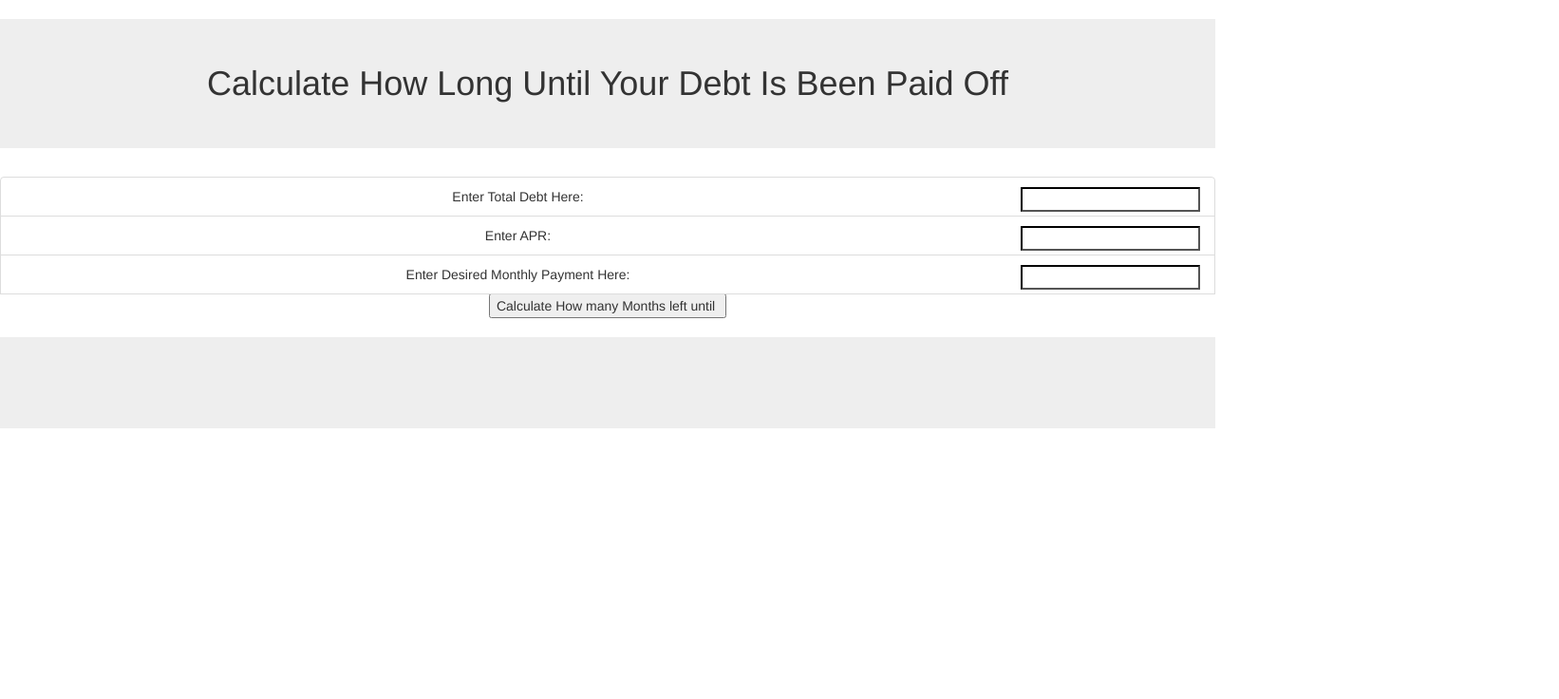
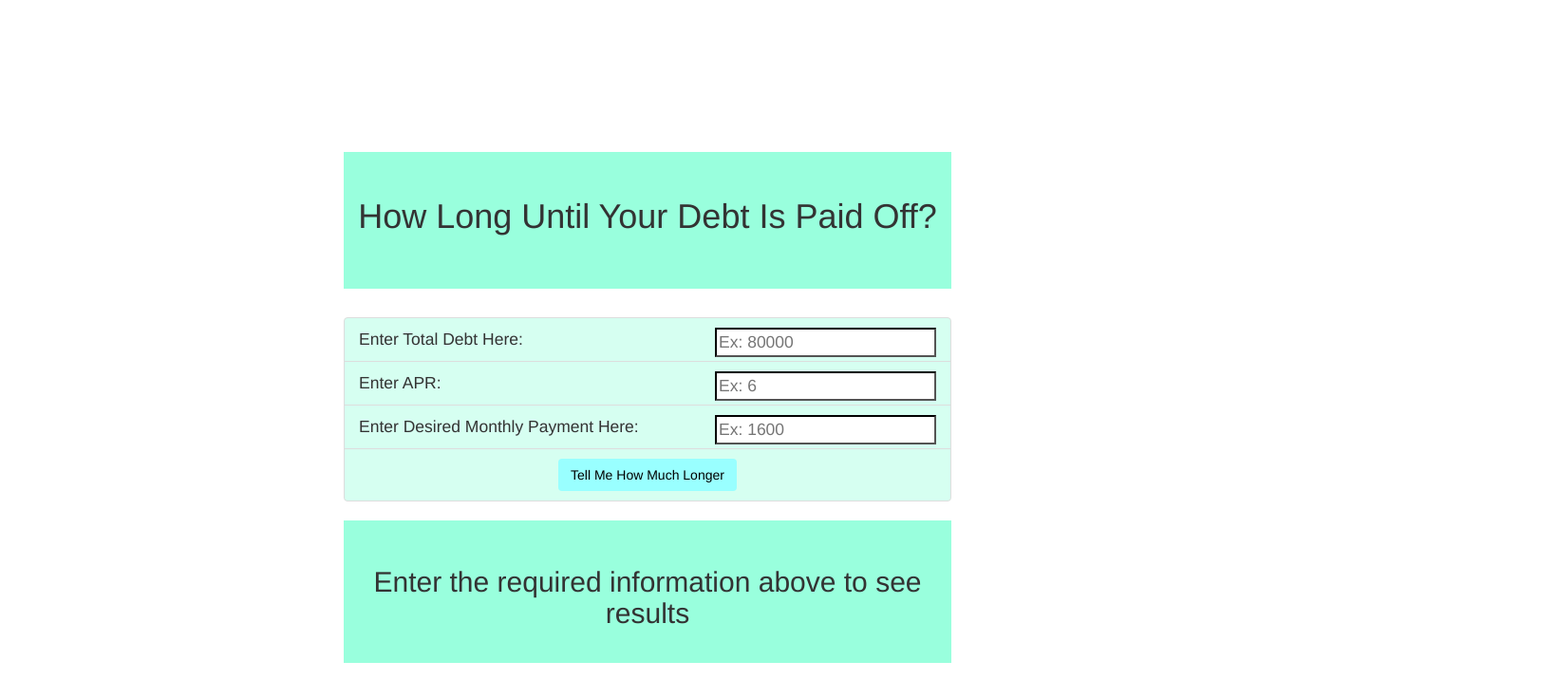
Before and after one commit to nleibow/DebtCalculator, a plain HTML site: page index.html in a window 1280 px wide. Shown: the whole page at 95% size, 1642 px wide, since content can reach past the window. Drawn offline with nearby package versions, Linux system fonts and the light colour scheme.

Commit message:
added styling

```diff
--- /dev/null
+++ b/app.js
@@ -0,0 +1,17 @@
+function myJsFunction(){
+    var monthly=document.getElementById('monthly');
+    var rate=document.getElementById('rate');
+    var totalDebt=document.getElementById('totalDebt');
+    var rateMonthly = rate.value/12/100;
+    var oneMinus = 1-rateMonthly*totalDebt.value/monthly.value;
+    var timeLeftTop = -1*Math.log10(oneMinus);
+    var timeLeftBottom =Math.log10(1+rateMonthly);
+    var timeFinal = Math.ceil(timeLeftTop/timeLeftBottom);
+    if (isNaN(timeFinal)) {
+    	document.getElementById('timeFinals').innerHTML="The values you have entered cannot be computed please try again";
+    }
+    else{
+    	document.getElementById('timeFinals').innerHTML= timeFinal + " months (" + Math.round(timeFinal/12)+" years) left until debt is fully paid off";
+    }
+
+ }
--- a/index.html
+++ b/index.html
@@ -4,36 +4,36 @@
 <link rel="stylesheet" href="https://maxcdn.bootstrapcdn.com/bootstrap/3.3.7/css/bootstrap.min.css">
 <script src="https://ajax.googleapis.com/ajax/libs/jquery/3.2.1/jquery.min.js"></script>
 <script src="https://maxcdn.bootstrapcdn.com/bootstrap/3.3.7/js/bootstrap.min.js"></script>
-
-<!-- <script src="app.js"></script> -->
+<link rel="stylesheet" href="main.css">
+<script src="app.js"></script>
 <script type="text/javascript">
- function myJsFunction(){
-    var monthly=document.getElementById('monthly');
-    var rate=document.getElementById('rate');
-    var totalDebt=document.getElementById('totalDebt');
-    var rateMonthly = rate.value/12/100;
-    var oneMinus = 1-rateMonthly*totalDebt.value/monthly.value;
-    var timeLeftTop = -1*Math.log10(oneMinus);
-    var timeLeftBottom =Math.log10(1+rateMonthly);
-    var timeFinal = Math.ceil(timeLeftTop/timeLeftBottom);
-    document.getElementById('timeFinals').innerHTML= timeFinal + " months left until debt is fully paid off or a bit more than "+Math.ceil(timeFinal/12)+" years remaining";
- }
 </script>
 
 <head>
 	<title>Debt Calculator</title>
 </head>
 <body>
-<h1 class="jumbotron" style="text-align: center;">Calculate How Long Until Your Debt Is Been Paid Off</h1>
-<ul class="list-group" style="text-align: center;">
-<li class="list-group-item">Enter Total Debt Here: <input style="float: right; border-color: black;" id="totalDebt" name="Amount of Debt in USD" value=""></li>
-<li class="list-group-item">Enter APR: <input style="float: right; border-color: black;" id="rate" type="" name="Yearly Rate" value=""></li>
-<li class="list-group-item">Enter Desired Monthly Payment Here:
-<input style="float: right; border-color: black;" id="monthly" type="" name="Monthly Payment USD" value=""></li>
-<input type="submit" name="" onClick="myJsFunction()" value="Calculate How many Months left until ">
-</ul>
-<h1 style="text-align: center; " class= "jumbotron" id="timeFinals"></h1>
+<div class="wrapperDiv">
+<h1 class="jumbotron headerStyle">How Long Until Your Debt Is Paid Off?
+	</h1>
 
+	<ul class="list-group unorderedList" >
+		<li class="list-group-item listLeft">Enter Total Debt Here:
+			<input class="inputStyle"  id="totalDebt" placeholder="Ex: 80000" onkeypress='return event.charCode >= 48 && event.charCode <= 57' value="">
+		</li>
+		<li class="list-group-item listLeft">Enter APR:
+			<input class="inputStyle" id="rate" placeholder="Ex: 6" onkeypress='return event.charCode >= 48 && event.charCode <= 57' value="">
+		</li>
+		<li class="list-group-item listLeft">Enter Desired Monthly Payment Here:
+			<input class="inputStyle" id="monthly" onkeypress='return event.charCode >= 48 && event.charCode <= 57' placeholder="Ex: 1600" value="">
+		</li>
+		<li class="list-group-item midButton">
+			<input class="btn trueButton" type="submit" name="" onClick="myJsFunction()" value="Tell Me How Much Longer">
+		</li>
+	</ul>
+
+<h2  class= "jumbotron footerStyle" id="timeFinals">Enter the required information above to see results</h2>
+</div>
 </body>
 
 </html>
--- /dev/null
+++ b/main.css
@@ -0,0 +1,53 @@
+
+.unorderedList{
+
+	width: 50%;
+	text-align: left;
+	font-size: 125%;
+}
+
+.headerStyle{
+	background-color: rgb(153, 255, 221);
+	text-align: center;
+	vertical-align: top;
+	width: 50%;
+	height: 4em;
+}
+.footerStyle{
+	background-color: rgb(153, 255, 221);
+	text-align: center;
+	vertical-align: top;
+	width: 50%;
+	height: 5em;
+
+}
+.listLeft{
+		background-color: rgba(153, 255, 221, .4);
+
+}
+.inputStyle{
+	float: right;
+	border-color: black;
+}
+
+.wrapperDiv{
+  position: absolute;
+  width: 100%;
+  height: 100%;
+  z-index: 15;
+  top: 30%;
+  left: 40%;
+  margin: -100px 0 0 -150px;
+}
+
+.midButton{
+
+	color: black;
+	text-align: center;
+	background-color: rgba(153, 255, 221, .4);
+}
+
+.trueButton{
+	background-color: rgba(153, 255, 255, 1);
+
+}
```
